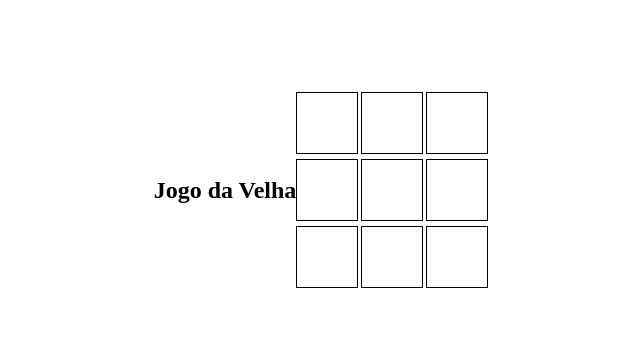
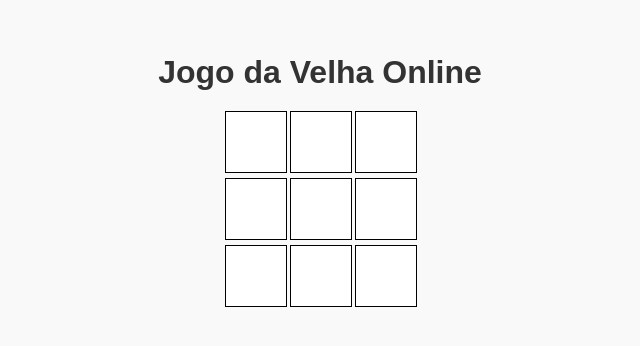
Before and after one commit to victorxx/jogodavelha, a plain HTML site: page index.html in a window 1280 px wide. Shown: the part 210-556 px from the top of the page, without its empty margins (320-960 px from the left). Drawn offline with Linux system fonts and the light colour scheme.

Commit message:
Update index.html

```diff
--- a/index.html
+++ b/index.html
@@ -1,14 +1,30 @@
 <!DOCTYPE html>
-<html>
+<html lang="pt-BR">
 <head>
-  <title>Jogo da Velha</title>
+  <meta charset="UTF-8">
+  <meta name="viewport" content="width=device-width, initial-scale=1.0">
+
+  <title>Jogo da Velha Online - Divirta-se com este Clássico!</title>
+  <meta name="description" content="Jogue o clássico Jogo da Velha (ou Tic Tac Toe) gratuitamente online. Fácil, rápido e divertido para todas as idades!">
+  <meta name="keywords" content="Jogo da Velha, Tic Tac Toe, jogo online, jogo grátis, jogo clássico">
+  <meta name="author" content="Seu Nome ou Nome do Site">
+
   <style>
     body {
       margin: 0;
+      font-family: Arial, sans-serif;
       height: 100vh;
       display: flex;
-  justify-content: center;  /* centraliza horizontalmente */
-  align-items: center;      /* centraliza verticalmente */
+      flex-direction: column;
+      justify-content: center;
+      align-items: center;
+      background-color: #f9f9f9;
+    }
+
+    h1 {
+      margin-bottom: 20px;
+      font-size: 32px;
+      color: #333;
     }
 
     .tabuleiro {
@@ -23,16 +39,23 @@ body {
       font-size: 24px;
       text-align: center;
       line-height: 60px;
-  border: 1px solid black;
+      border: 1px solid #000;
+      background-color: #fff;
       cursor: pointer;
+    }
+
+    #mensagem {
+      margin-top: 20px;
+      font-size: 20px;
+      color: #444;
     }
   </style>
 </head>
 <body>
 
-<h2>Jogo da Velha</h2>
-<div class="tabuleiro" id="tabuleiro"></div>
-<p id="mensagem"></p>
+  <h1>Jogo da Velha Online</h1>
+  <div class="tabuleiro" id="tabuleiro" aria-label="Tabuleiro do jogo da velha"></div>
+  <p id="mensagem" role="status" aria-live="polite"></p>
 
   <script>
     const tabuleiro = [
@@ -52,6 +75,9 @@ body {
         for (let j = 0; j < 3; j++) {
           const celula = document.createElement('div');
           celula.className = 'casa';
+          celula.setAttribute('data-linha', i);
+          celula.setAttribute('data-coluna', j);
+          celula.setAttribute('aria-label', `Casa linha ${i + 1}, coluna ${j + 1}`);
           celula.textContent = tabuleiro[i][j];
           celula.addEventListener('click', () => jogar(i, j));
           tabuleiroHTML.appendChild(celula);
```
Lines whose indentation alone changed are shown as unchanged.
